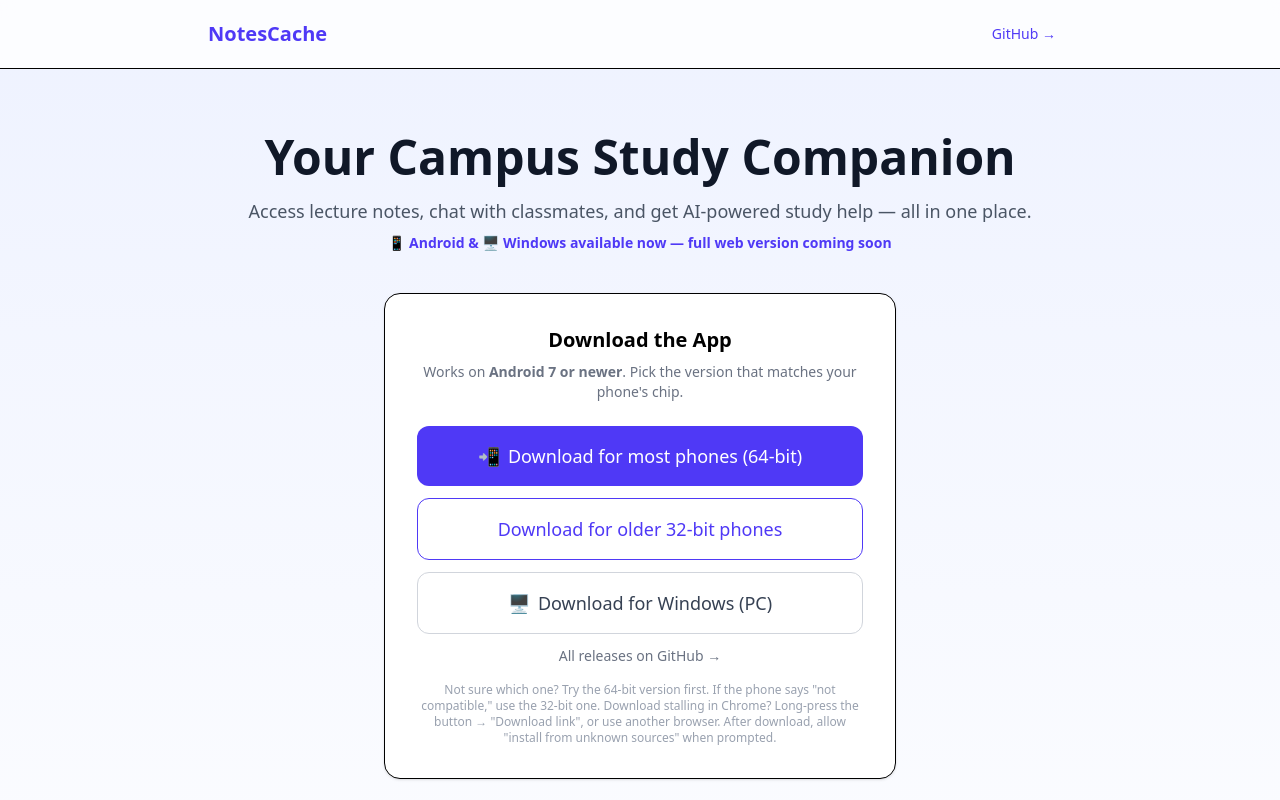
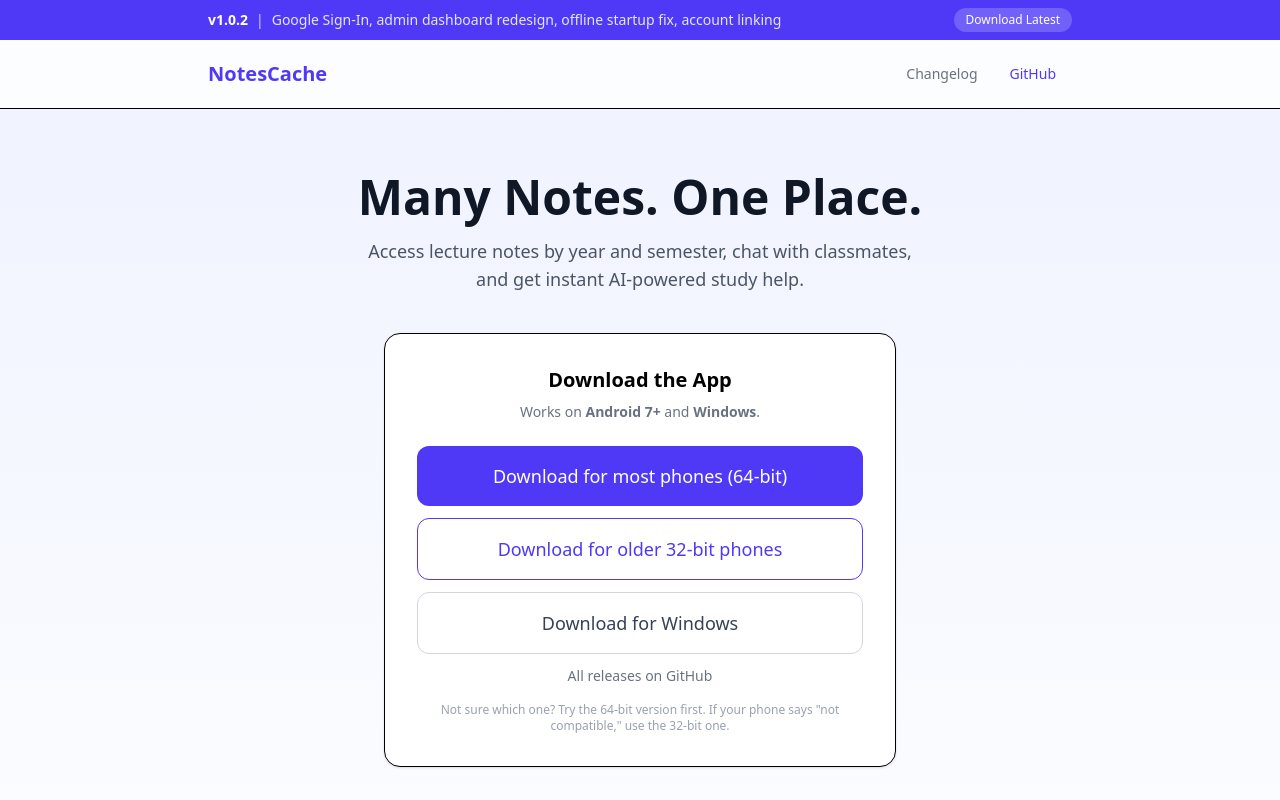
Before and after one commit to Error-code22/notes_cache, a Next.js app in the folder notescache-web/: page / in a window 1280 px wide. Shown: the top 800 px of the page. Built offline with nearby package versions, Linux system fonts and the light colour scheme.

Commit message:
feat: landing page v2 — version bar, new tagline, clean design

```diff
--- a/notescache-web/src/app/page.tsx
+++ b/notescache-web/src/app/page.tsx
@@ -4,51 +4,77 @@ const WHATSAPP_GROUP = 'https://chat.whatsapp.com/DkqyCtURIAiKOhEijE8rZT'
 const WHATSAPP_SUPPORT = 'https://wa.me/254703300084'
 const GITHUB_REPO = 'https://github.com/Error-code22/notes_cache'
 const RELEASE_PAGE = 'https://github.com/Error-code22/notes_cache/releases'
-// 'latest' auto-points to the newest release — no URL changes needed on updates
 const APK_ARM64 = 'https://github.com/Error-code22/notes_cache/releases/latest/download/NotesCache-arm64-v8a.apk'
 const APK_V7A = 'https://github.com/Error-code22/notes_cache/releases/latest/download/NotesCache-armeabi-v7a.apk'
 const WIN_ZIP = 'https://github.com/Error-code22/notes_cache/releases/latest/download/NotesCache-Windows.zip'
 
+const CURRENT_VERSION = '1.0.2'
+const WHATS_NEW = 'Google Sign-In, admin dashboard redesign, offline startup fix, account linking'
+
 export default function Home() {
   return (
     <div className="min-h-screen bg-gradient-to-b from-indigo-50 to-white">
+      {/* Version bar */}
+      <div className="bg-indigo-600 text-white text-sm">
+        <div className="max-w-4xl mx-auto px-4 py-2 flex items-center justify-between">
+          <div className="flex items-center gap-2">
+            <span className="font-semibold">v{CURRENT_VERSION}</span>
+            <span className="hidden sm:inline text-indigo-200">|</span>
+            <span className="hidden sm:inline text-indigo-100">{WHATS_NEW}</span>
+          </div>
+          <a
+            href={APK_ARM64}
+            className="text-xs font-medium bg-white/20 hover:bg-white/30 px-3 py-1 rounded-full transition"
+          >
+            Download Latest
+          </a>
+        </div>
+      </div>
+
       <header className="border-b bg-white/80 backdrop-blur-sm">
         <div className="max-w-4xl mx-auto px-4 py-4 flex items-center justify-between">
           <h1 className="text-xl font-bold text-indigo-600">NotesCache</h1>
+          <div className="flex items-center gap-4">
+            <a
+              href={RELEASE_PAGE}
+              target="_blank"
+              rel="noopener noreferrer"
+              className="text-sm text-gray-500 hover:text-indigo-600 transition hidden sm:inline"
+            >
+              Changelog
+            </a>
             <a
               href={GITHUB_REPO}
               target="_blank"
               rel="noopener noreferrer"
               className="px-4 py-2 text-indigo-600 hover:text-indigo-800 transition text-sm font-medium"
             >
-            GitHub →
+              GitHub
             </a>
+          </div>
         </div>
       </header>
 
       <main className="max-w-4xl mx-auto px-4 py-16">
         <div className="text-center">
           <h2 className="text-4xl md:text-5xl font-bold text-gray-900 mb-4">
-            Your Campus Study Companion
+            Many Notes. One Place.
           </h2>
-          <p className="text-lg text-gray-600 mb-2">
-            Access lecture notes, chat with classmates, and get AI-powered study help — all in one place.
-          </p>
-          <p className="text-sm text-indigo-600 font-semibold mb-10">
-            📱 Android & 🖥️ Windows available now — full web version coming soon
+          <p className="text-lg text-gray-600 mb-10 max-w-xl mx-auto">
+            Access lecture notes by year and semester, chat with classmates, and get instant AI-powered study help.
           </p>
 
           <div className="bg-white rounded-2xl shadow-sm border p-8 max-w-lg mx-auto">
             <h3 className="text-xl font-semibold mb-2">Download the App</h3>
             <p className="text-sm text-gray-500 mb-6">
-              Works on <span className="font-semibold">Android 7 or newer</span>. Pick the version that matches your phone's chip.
+              Works on <span className="font-semibold">Android 7+</span> and <span className="font-semibold">Windows</span>.
             </p>
             <div className="flex flex-col gap-3">
               <a
                 href={APK_ARM64}
                 className="px-6 py-4 bg-indigo-600 text-white rounded-xl text-lg font-medium hover:bg-indigo-700 transition flex items-center justify-center gap-2"
               >
-                <span>📲</span> Download for most phones (64-bit)
+                Download for most phones (64-bit)
               </a>
               <a
                 href={APK_V7A}
@@ -60,7 +86,7 @@ export default function Home() {
                 href={WIN_ZIP}
                 className="px-6 py-4 border border-gray-300 text-gray-700 rounded-xl text-lg font-medium hover:bg-gray-50 transition flex items-center justify-center gap-2"
               >
-                <span>🖥️</span> Download for Windows (PC)
+                Download for Windows
               </a>
               <a
                 href={RELEASE_PAGE}
@@ -68,11 +94,11 @@ export default function Home() {
                 rel="noopener noreferrer"
                 className="text-sm text-gray-500 hover:text-indigo-600 transition"
               >
-                All releases on GitHub →
+                All releases on GitHub
               </a>
             </div>
             <p className="text-xs text-gray-400 mt-4">
-              Not sure which one? Try the 64-bit version first. If the phone says "not compatible," use the 32-bit one. Download stalling in Chrome? Long-press the button → "Download link", or use another browser. After download, allow "install from unknown sources" when prompted.
+              Not sure which one? Try the 64-bit version first. If your phone says "not compatible," use the 32-bit one.
             </p>
           </div>
 
@@ -83,7 +109,7 @@ export default function Home() {
               rel="noopener noreferrer"
               className="bg-green-50 border border-green-200 text-green-700 p-4 rounded-xl font-medium hover:bg-green-100 transition"
             >
-              💬 Join the WhatsApp group
+              Join the WhatsApp group
             </a>
             <a
               href={WHATSAPP_SUPPORT}
@@ -91,7 +117,7 @@ export default function Home() {
               rel="noopener noreferrer"
               className="bg-gray-50 border border-gray-200 text-gray-700 p-4 rounded-xl font-medium hover:bg-gray-100 transition"
             >
-              🛟 Get support on WhatsApp
+              Get support on WhatsApp
             </a>
           </div>
         </div>
```
Lines whose indentation alone changed are shown as unchanged.
